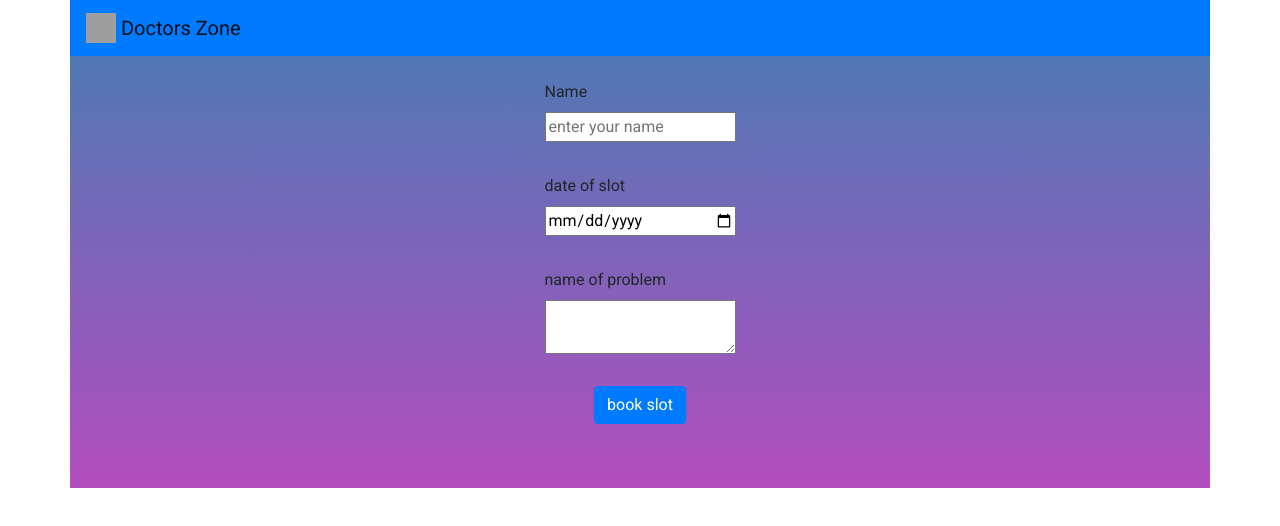
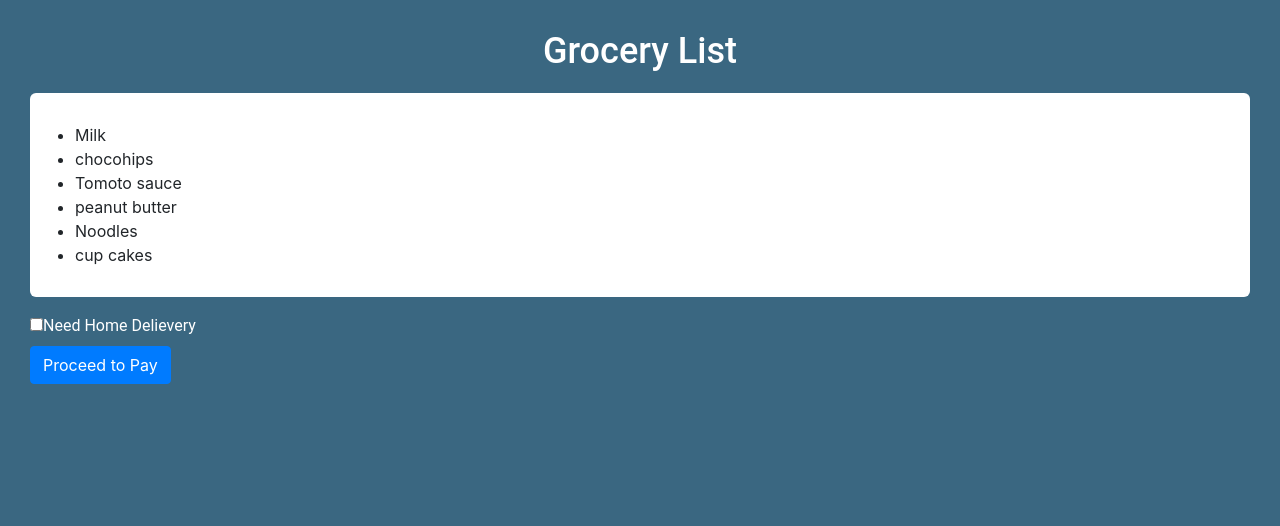
Before and after one commit to chittianil/doctorappointment, a plain HTML site: page index.html in a window 1280 px wide. Drawn offline with nearby package versions, Linux system fonts and the light colour scheme; grey boxes are pictures that could not be loaded; a web font is replaced by a local one.

Commit message:
firstcommit

```diff
--- a/index.css
+++ b/index.css
@@ -1,53 +1,27 @@
-@import url('https://fonts.googleapis.com/css2?family=Bree+Serif&family=Caveat:wght@400;700&family=Lobster&family=Monoton&family=Open+Sans:ital,wght@0,400;0,700;1,400;1,700&family=Playfair+Display+SC:ital,wght@0,400;0,700;1,700&family=Playfair+Display:ital,wght@0,400;0,700;1,700&family=Roboto:ital,wght@0,400;0,700;1,400;1,700&family=Source+Sans+Pro:ital,wght@0,400;0,700;1,700&family=Work+Sans:ital,wght@0,400;0,700;1,700&display=swap');
-
-body {
-    margin: 0px;
+.bg-container{
+  background-color: #3a6781;
+  height: 100vh;
+  padding: 30px;
 }
-
-* {
-    box-sizing: border-box;
-    font-family: Roboto;
+.heading{
+  font-size: 36px;
+  font-family: "Roboto";
+  color: white;
+  font-weight: 500;
+  text-align: center;
+  margin-bottom: 20px;
+}
+.list-container{
+  background-color: white;
+  border-radius: 6px;
+  padding-top: 30px;
+  padding-bottom: 30px;
+  padding-left: 45px;
+  padding-right: 45px;
 
 }
-
-.mainbg {
-    display: flex;
-    flex-direction: column;
-    justify-content: center;
-    align-items: center;
-    background-image: linear-gradient(#5178b5,#b34dbd);
-
-    width: 100%;
-    background-size: cover;
+.delivery-text{
+  font-size: 16px;
+  color: white;
+  font-family: "Roboto";
 }
-
-.list {
-    list-style-type: none;
-    display: flex;
-    flex-direction: row;
-    justify-content: start;
-    flex-wrap: wrap;
-    width: 90%;
-}
-
-.listitem {
-    display: flex;
-    text-align: left;
-    flex-direction: column;
-    overflow: auto;
-    border: 2px solid black;
-    border-radius: 10px;
-    margin-bottom: 10px;
-
-    background-color: white;
-    min-width: 150px;
-    padding: 20px;
-    margin-left: 10px;
-}
-
-.paragraph{
-    color:red;
-    font-weight:200;
-    font-size: 15px;
-
-}
--- a/index.html
+++ b/index.html
@@ -8,55 +8,9 @@
 </head>
 
 <body>
-    <div class="container">
-        <div class="row">
-
-<!-- Image and text -->
-
-<nav class="navbar navbar-light bg-primary w-100 text-center ">
-    <div class="text-center d-flex  flex-column justify-content-center">
-        <a class="navbar-brand" href="#">
-            <img src="https://m.media-amazon.com/images/I/410Rvb5mM+L.jpg" width="30" height="30" class="d-inline-block align-top" alt="" loading="lazy">
-            Doctors Zone
-          </a>
-    </div>
-
-  </nav>
-
-            <div class="col-12 mainbg text-left p-4">
-
-                <div class="text-center">
-
-                    <div class="d-flex flex-column">
-                        <label class="text-left" for="inputEL">Name</label>
-                        <input id="inputEL" class="mb-3 " placeholder="enter your name" type="name" />
-                        <p class="paragraph text-left" id="errorpara"></p>
-                    </div>
-                    <div class="d-flex flex-column">
-                        <label class="text-left" for="dateEL">date of slot</label>
-                        <input id="dateEL" class="mb-3 " type="date" />
-                        <p class="paragraph text-left" id="errordate"></p>
-
-                    </div>
-                    <div class="d-flex flex-column text-left mb-3"> <label>name of problem</label>
-                        <textarea id="problemEl"></textarea>
-                        <p class="paragraph" id="textarea"></p>
-                    </div>
 
 
 
-
-                    <button id="submitBtn" class="btn btn-primary mb-4">book slot</button>
-                    <ul class="list" id="list">
-
-                    </ul>
-
-                </div>
-
-            </div>
-        </div>
-
-    </div>
     <script src="index.js"></script>
 
 </body>
@@ -65,5 +19,4 @@
 
 
 
-
 </html>
--- a/index.js
+++ b/index.js
@@ -1,54 +1,44 @@
-let buttonElement = document.getElementById("submitBtn");
-let inputEl = document.getElementById("inputEL");
-let listEl = document.getElementById("list");
-let dateEl = document.getElementById("dateEL");
-let problemEl = document.getElementById("problemEl");
-let errorparaEl = document.getElementById("errorpara");
-let errordateEl = document.getElementById("errordate");
-let textareaEl = document.getElementById("textarea");
 
-buttonElement.onclick = () => {
-    let listItem = document.createElement("li");
-    listItem.classList.add("listitem")
-    listEl.appendChild(listItem);
+let bgContainerEl=document.createElement("div");
+bgContainerEl.classList.add("bg-container")
+document.body.appendChild(bgContainerEl)
+
+let headingEl=document.createElement("h1")
+
+headingEl.classList.add("heading");
+headingEl.textContent="Grocery List";
+bgContainerEl.appendChild(headingEl);
+
+let listContainerEl=document.createElement("ul");
+listContainerEl.classList.add("list-container");
+bgContainerEl.appendChild(listContainerEl);
 
 
-
-    if (inputEl.value===""){
-        errorparaEl.textContent="Enter your name"
-
-    }else{
-        errorparaEl.textContent=""
-        let namePara = document.createElement("p")
-        namePara.textContent = "Name:" + inputEl.value
-        inputEl.value = ""
-        listItem.appendChild(namePara)
-    }
-
-    if (dateEl.value===""){
-        errordateEl.textContent="Enter your slot"
-
-    }else{
-        errordateEl.textContent=""
-        let para = document.createElement("p");
-        para.textContent = "Date:" + dateEl.value;
-        dateEl.value = ""
-        listItem.appendChild(para);
-    }
+let groceryItems= ["Milk","chocohips","Tomoto sauce","peanut butter","Noodles",
+"cup cakes"];
 
 
-    if (problemEl.value===""){
-        textareaEl.textContent="Enter your problem"
+for (let groceryItem of groceryItems){
+let listEl=document.createElement("li");
+listEl.textContent=groceryItem;
+listContainerEl.appendChild(listEl);
+}
 
-    }else{
-        textareaEl.textContent=""
-        let problemPara = document.createElement("p")
-        problemPara.textContent = "Problem :" + problemEl.value
-        problemEl.value = ""
-        listItem.appendChild(problemPara)
+let inputEl=document.createElement("input");
+inputEl.type="checkbox"
+inputEl.id="myCheckbox"
+bgContainerEl.appendChild(inputEl)
 
-    }
+let labelEl=document.createElement("label");
+labelEl.classList.add("delivery-text")
+labelEl.textContent="Need Home Delievery";
+labelEl.setAttribute("for","myCheckbox");
+bgContainerEl.appendChild(labelEl);
 
+let breakEl=document.createElement("br")
+bgContainerEl.appendChild(breakEl)
 
-
-}
+let buttonEl=document.createElement("button");
+buttonEl.classList.add("btn","btn-primary");
+buttonEl.textContent="Proceed to Pay";
+bgContainerEl.appendChild(buttonEl);
```
